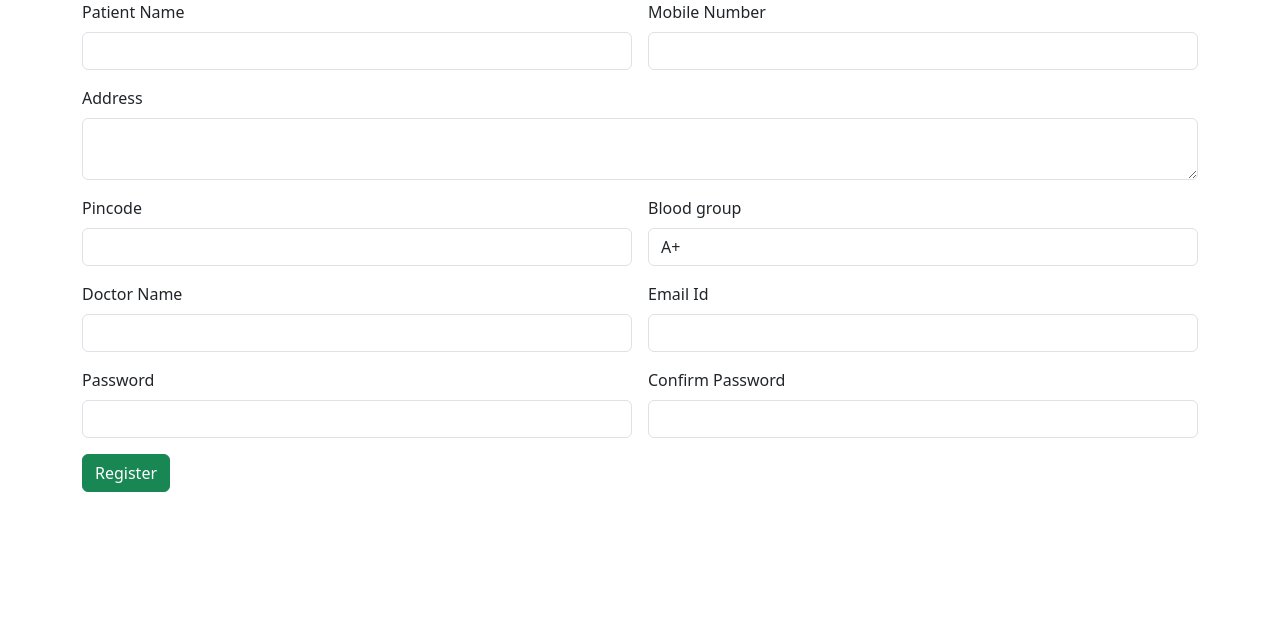
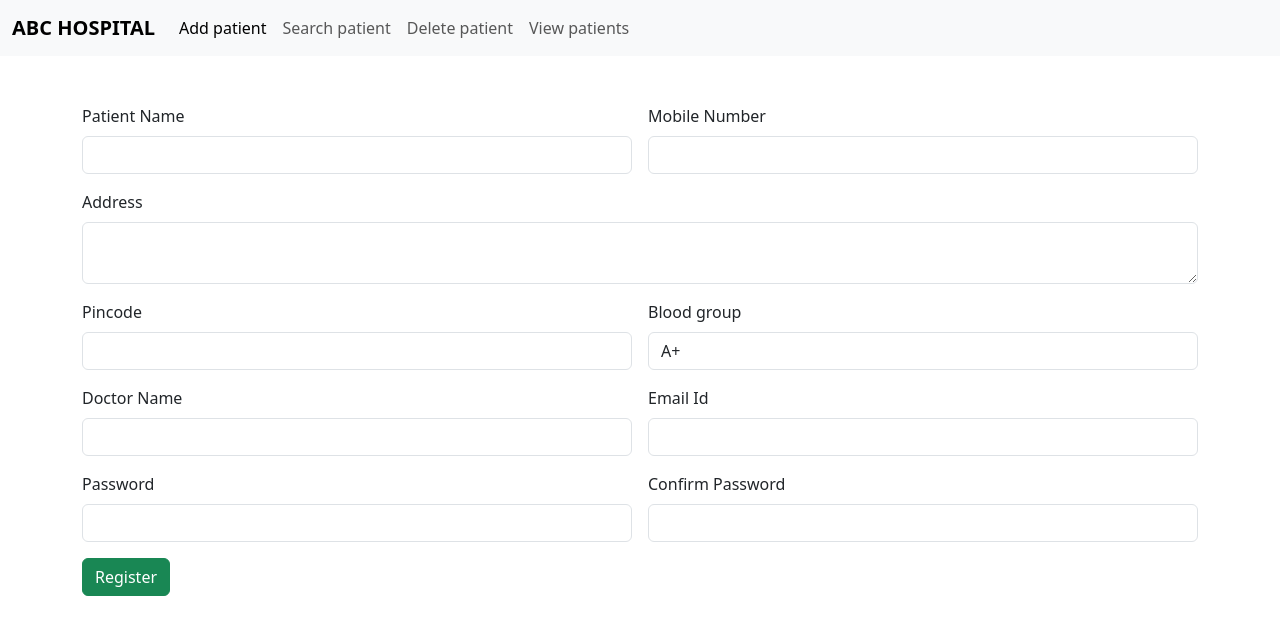
Before and after one commit to harianchery/Patient-APP, a plain HTML site: page index.html in a window 1280 px wide. Drawn offline with nearby package versions, Linux system fonts and the light colour scheme.

Commit message:
navbar added

```diff
--- a/index.html
+++ b/index.html
@@ -7,6 +7,31 @@
     <title>Document</title>
 </head>
 <body>
+    <nav class="navbar navbar-expand-lg bg-body-tertiary">
+        <div class="container-fluid">
+          <a class="navbar-brand" href="#"><b>ABC HOSPITAL</b></a>
+          <button class="navbar-toggler" type="button" data-bs-toggle="collapse" data-bs-target="#navbarNav" aria-controls="navbarNav" aria-expanded="false" aria-label="Toggle navigation">
+            <span class="navbar-toggler-icon"></span>
+          </button>
+          <div class="collapse navbar-collapse" id="navbarNav">
+            <ul class="navbar-nav">
+              <li class="nav-item">
+                <a class="nav-link active" aria-current="page" href="index.html">Add patient</a>
+              </li>
+              <li class="nav-item">
+                <a class="nav-link" href="search.html">Search patient</a>
+              </li>
+              <li class="nav-item">
+                <a class="nav-link" href="delete.html">Delete patient</a>
+              </li>
+              <li class="nav-item">
+                <a class="nav-link" href="viewall.html">View patients</a>
+              </li>
+            </ul>
+          </div>
+        </div>
+      </nav>
+      <br><br>
     <div class="container">
         <div class="row">
             <div class="col col-12 col-sm-12 col-md-12 col-lg-12 col-xl-12 col-xxl-12">
```
